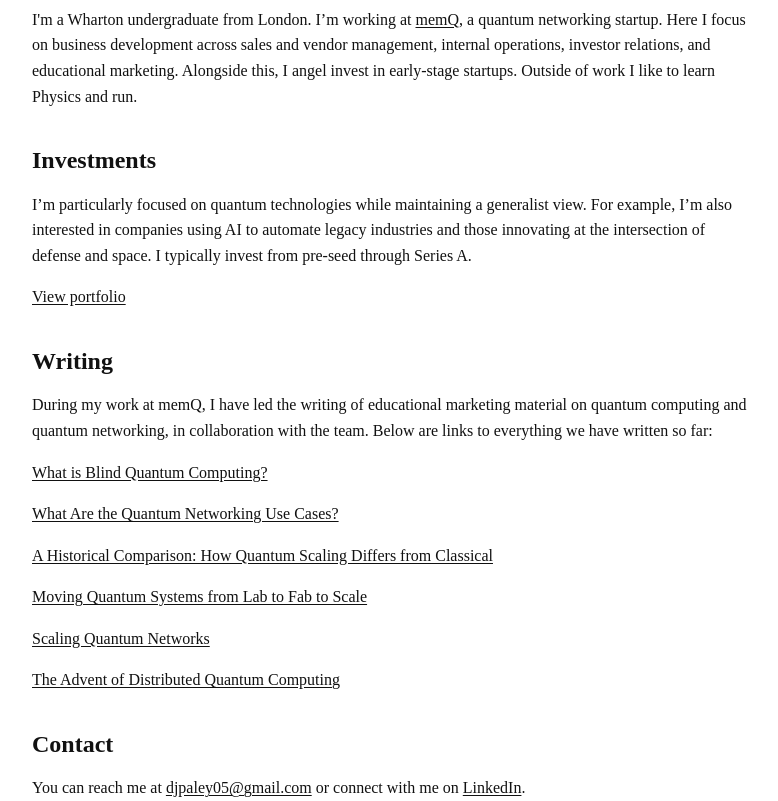
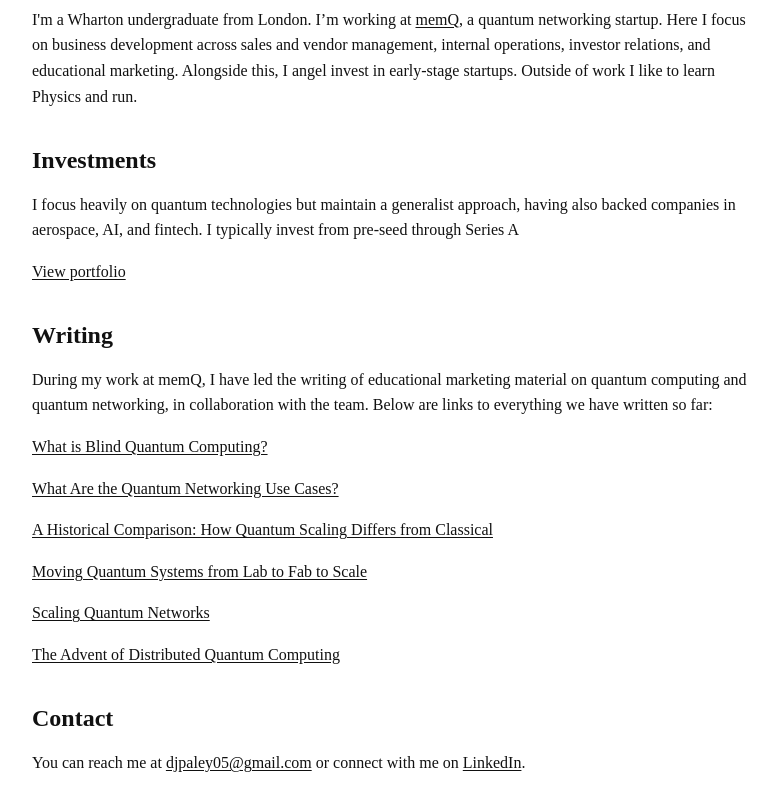
Before and after one commit to djpaley05/djpaley05.github.io, a plain HTML site: page index.html in a window 1280 px wide. Shown: the part 134-935 px from the top of the page, without its empty margins (248-1026 px from the left). After the commit the page ends 909 px from the top, so only its background shows below. Drawn offline with Linux system fonts and the light colour scheme; a script that the page names is missing.

Commit message:
Update index.html

```diff
--- a/index.html
+++ b/index.html
@@ -40,7 +40,7 @@ body {
 
     <section id="investments">
       <h2>Investments</h2>
-<p class="muted">I’m particularly focused on quantum technologies while maintaining a generalist view. For example, I’m also interested in companies using AI to automate legacy industries and those innovating at the intersection of defense and space. I typically invest from pre-seed through Series A.</p>
+<p class="muted">I focus heavily on quantum technologies but maintain a generalist approach, having also backed companies in aerospace, AI, and fintech. I typically invest from pre-seed through Series A</p>
       <a href="investments.html">View portfolio</a>
     </section>
 
```
